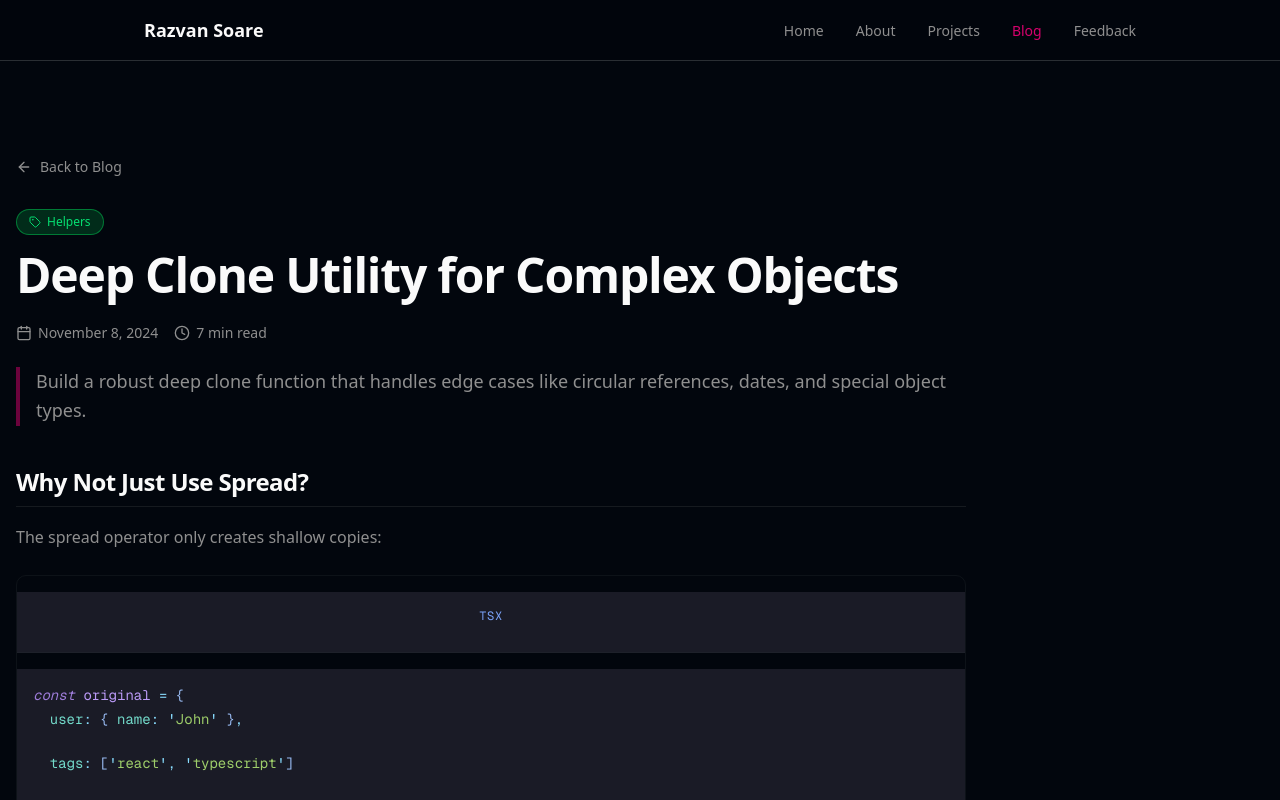
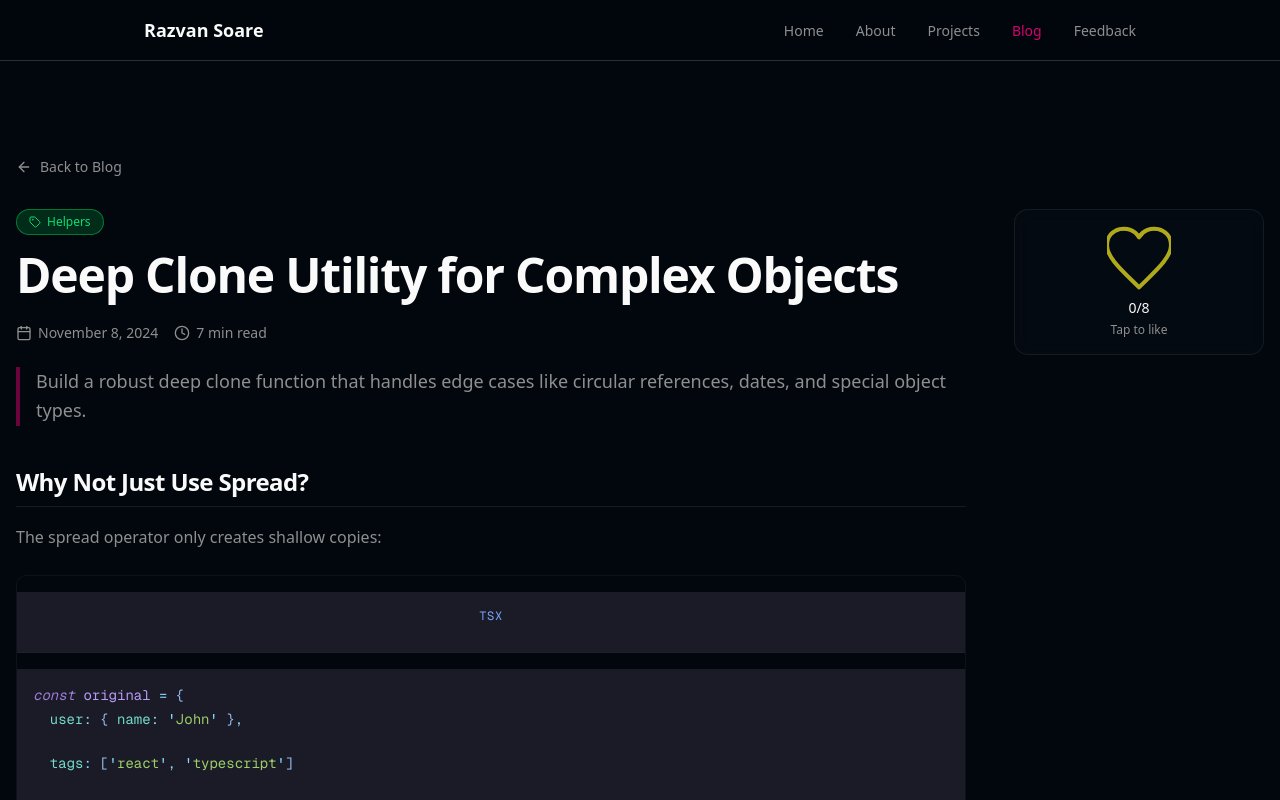
Before and after one commit to razvan-soare/razvan-blog, a Next.js app: page /blog/deep-clone-utility in a window 1280 px wide. Shown: the top 800 px of the page. Built offline with nearby package versions, Linux system fonts and the light colour scheme.

Commit message:
[coding-agent] Import the like svg from https://soarerazvan.com/

```diff
--- a/src/app/blog/[slug]/page.tsx
+++ b/src/app/blog/[slug]/page.tsx
@@ -5,6 +5,7 @@ import Link from 'next/link';
 import { blogPosts, getPostBySlug, getRelatedPosts, PostCategory } from '@/lib/data/posts';
 import { parseContent } from '@/lib/mdx';
 import { TableOfContents } from '@/components/mdx';
+import { HeartLikeButton } from '@/components/like-button';
 import { RelatedPosts } from './RelatedPosts';
 import { BlogPostHeader } from './BlogPostHeader';
 import { siteConfig, generateJsonLd } from '@/lib/seo';
@@ -153,11 +154,17 @@ export default async function BlogPostPage({ params }: BlogPostPageProps) {
               className="mdx-content prose prose-invert max-w-none"
               dangerouslySetInnerHTML={{ __html: html }}
             />
+
+            {/* Mobile Like Button - shown at end of article on small screens */}
+            <div className="mt-12 flex justify-center lg:hidden">
+              <HeartLikeButton articleSlug={slug} />
+            </div>
           </article>
 
-          {/* Sidebar - Table of Contents */}
+          {/* Sidebar - Like Button & Table of Contents */}
           <aside className="hidden lg:block">
-            <div className="sticky top-24">
+            <div className="sticky top-24 space-y-6">
+              <HeartLikeButton articleSlug={slug} />
               <TableOfContents content={post.content} className="static" />
             </div>
           </aside>
--- a/src/components/like-button/HeartLikeButton.tsx
+++ b/src/components/like-button/HeartLikeButton.tsx
@@ -1,16 +1,20 @@
 /**
  * HeartLikeButton Component
  *
- * Interactive heart-shaped like button inspired by soarerazvan.com
+ * Interactive heart-shaped like button with progressive "lighting" system.
  *
- * This component recreates the like button functionality observed on the
- * original website, featuring:
- * - Yellow outline heart (#fff200)
- * - Heartbeat animation on active state
- * - Like counter display
- * - Click interaction to toggle like state
+ * This component uses the exact heart SVG from soarerazvan.com and adds
+ * a lighting system that fills one section of the heart per click.
  *
- * Original Source: soarerazvan.com (article pages)
+ * Features:
+ * - Uses the exact heart path from soarerazvan.com: heart-like.svg
+ * - Progressive fill: each click "lights up" one section
+ * - 8 total sections that fill from bottom to top
+ * - Yellow color scheme (#fff200) matching original
+ * - Confetti celebration when complete
+ * - Heartbeat animation on complete state
+ *
+ * Original Source: soarerazvan.com (heart-like.svg)
  * License: MIT (as part of this project)
  */
 'use client';
@@ -18,53 +22,43 @@
 import { useState, useCallback } from 'react';
 import { motion, AnimatePresence, useReducedMotion } from 'framer-motion';
 import { cn } from '@/lib/utils';
-import { HeartSVG } from './HeartSVG';
+import { useArticleLikes } from '@/lib/hooks/use-article-likes';
+import { HeartLikeSVG } from './HeartLikeSVG';
+import { Confetti } from './Confetti';
 
 interface HeartLikeButtonProps {
-  /** Initial like count */
-  initialCount?: number;
-  /** Called when like state changes */
-  onLike?: (isLiked: boolean, count: number) => void;
-  /** Whether the button starts in liked state */
-  initialLiked?: boolean;
-  /** Stroke color when inactive */
-  inactiveColor?: string;
-  /** Stroke/fill color when active */
-  activeColor?: string;
-  /** Size of the heart in pixels */
-  size?: number;
-  /** Additional CSS classes for the container */
+  articleSlug: string;
   className?: string;
-  /** Whether to show the like counter */
-  showCount?: boolean;
 }
 
-export function HeartLikeButton({
-  initialCount = 0,
-  onLike,
-  initialLiked = false,
-  inactiveColor = '#fff200',
-  activeColor = '#fff200',
-  size = 60,
-  className,
-  showCount = true,
-}: HeartLikeButtonProps) {
-  const [isLiked, setIsLiked] = useState(initialLiked);
-  const [likeCount, setLikeCount] = useState(initialCount);
+export function HeartLikeButton({ articleSlug, className }: HeartLikeButtonProps) {
+  const { likes, maxLikes, isComplete, addLike } = useArticleLikes(articleSlug);
+  const [showConfetti, setShowConfetti] = useState(false);
+  const [confettiSeed, setConfettiSeed] = useState(0);
   const [isPressed, setIsPressed] = useState(false);
   const prefersReducedMotion = useReducedMotion();
 
   const handleClick = useCallback(() => {
-    const newLikedState = !isLiked;
-    const newCount = newLikedState ? likeCount + 1 : Math.max(0, likeCount - 1);
+    if (isComplete) {
+      // Already complete, trigger confetti again for fun
+      setConfettiSeed((prev) => prev + 1);
+      setShowConfetti(true);
+      return;
+    }
 
-    setIsLiked(newLikedState);
-    setLikeCount(newCount);
+    addLike();
     setIsPressed(true);
     setTimeout(() => setIsPressed(false), 150);
 
-    onLike?.(newLikedState, newCount);
-  }, [isLiked, likeCount, onLike]);
+    // Check if this click will complete the heart
+    if (likes + 1 >= maxLikes) {
+      // Trigger confetti after a brief delay for the animation
+      setTimeout(() => {
+        setConfettiSeed((prev) => prev + 1);
+        setShowConfetti(true);
+      }, 300);
+    }
+  }, [addLike, isComplete, likes, maxLikes]);
 
   const handleKeyDown = useCallback(
     (event: React.KeyboardEvent) => {
@@ -76,28 +70,41 @@ export function HeartLikeButton({
     [handleClick]
   );
 
+  const handleConfettiComplete = useCallback(() => {
+    setShowConfetti(false);
+  }, []);
+
   return (
     <div
       className={cn(
-        'flex flex-col items-center gap-2',
+        'relative flex flex-col items-center gap-2 p-4 rounded-xl bg-card/50 border border-border/50 backdrop-blur-sm transition-colors hover:bg-card/80',
         className
       )}
     >
+      {/* Confetti overlay */}
+      <Confetti
+        isActive={showConfetti}
+        seed={confettiSeed}
+        onComplete={handleConfettiComplete}
+      />
+
+      {/* Like button */}
       <motion.button
         type="button"
         onClick={handleClick}
         onKeyDown={handleKeyDown}
         className={cn(
-          'relative flex items-center justify-center',
-          'cursor-pointer',
+          'relative w-16 h-16 flex items-center justify-center',
+          'rounded-full cursor-pointer',
           'focus:outline-none focus-visible:ring-2 focus-visible:ring-yellow-400 focus-visible:ring-offset-2 focus-visible:ring-offset-background',
-          'transition-transform'
+          'transition-transform',
+          isComplete && 'cursor-default'
         )}
         animate={
           prefersReducedMotion
             ? {}
             : {
-                scale: isPressed ? 0.88 : 1,
+                scale: isPressed ? 0.9 : 1,
               }
         }
         transition={
@@ -105,40 +112,57 @@ export function HeartLikeButton({
             ? {}
             : {
                 type: 'spring',
-                stiffness: 350,
-                damping: 15,
-                mass: 0.8,
+                stiffness: 400,
+                damping: 17,
               }
         }
-        whileHover={prefersReducedMotion ? {} : { scale: 1.08 }}
-        whileTap={prefersReducedMotion ? {} : { scale: 0.92 }}
-        aria-label={isLiked ? 'Unlike this' : 'Like this'}
-        aria-pressed={isLiked}
+        whileHover={prefersReducedMotion ? {} : { scale: 1.05 }}
+        whileTap={prefersReducedMotion ? {} : { scale: 0.95 }}
+        aria-label={
+          isComplete
+            ? 'Heart complete! Thank you for all the likes'
+            : `Like this article. ${likes} of ${maxLikes} sections filled`
+        }
+        aria-pressed={likes > 0}
       >
-        <HeartSVG
-          isActive={isLiked}
-          inactiveColor={inactiveColor}
-          activeColor={activeColor}
-          fillWhenActive={true}
-          animate={true}
-          size={size}
+        <HeartLikeSVG
+          filledSections={likes}
+          totalSections={maxLikes}
+          isComplete={isComplete}
         />
       </motion.button>
 
-      {showCount && (
+      {/* Like count indicator */}
+      <div className="flex flex-col items-center gap-1">
         <AnimatePresence mode="wait">
           <motion.span
-            key={likeCount}
+            key={likes}
             initial={prefersReducedMotion ? {} : { opacity: 0, y: -5 }}
             animate={{ opacity: 1, y: 0 }}
             exit={prefersReducedMotion ? {} : { opacity: 0, y: 5 }}
-            className="text-sm font-medium"
-            style={{ color: inactiveColor }}
+            className="text-sm font-medium text-foreground"
           >
-            {likeCount}
+            {likes}/{maxLikes}
           </motion.span>
         </AnimatePresence>
-      )}
+        <span className="text-xs text-muted-foreground">
+          {isComplete ? 'Complete!' : 'Tap to like'}
+        </span>
+      </div>
+
+      {/* Completion message */}
+      <AnimatePresence>
+        {isComplete && (
+          <motion.p
+            initial={prefersReducedMotion ? {} : { opacity: 0, height: 0 }}
+            animate={{ opacity: 1, height: 'auto' }}
+            exit={prefersReducedMotion ? {} : { opacity: 0, height: 0 }}
+            className="text-xs text-center text-yellow-400 font-medium mt-1"
+          >
+            Thank you!
+          </motion.p>
+        )}
+      </AnimatePresence>
     </div>
   );
 }
--- /dev/null
+++ b/src/components/like-button/HeartLikeSVG.tsx
@@ -0,0 +1,170 @@
+'use client';
+
+import { motion, useReducedMotion } from 'framer-motion';
+import { cn } from '@/lib/utils';
+
+interface HeartLikeSVGProps {
+  filledSections: number;
+  totalSections?: number;
+  isComplete: boolean;
+  className?: string;
+}
+
+/**
+ * Heart SVG with progressive fill "lighting" system.
+ *
+ * Based on the heart-like.svg from soarerazvan.com:
+ * - Original path: M12 4.248c-3.148-5.402-12-3.825-12 2.944 0 4.661 5.571 9.427 12 15.808 6.43-6.381 12-11.147 12-15.808 0-6.792-8.875-8.306-12-2.944z
+ * - Original dimensions: viewBox="0 0 24 24" with 60x60 display size
+ * - Stroke: #fff200 (yellow), stroke-width: 1.5
+ *
+ * The heart is divided into 8 horizontal sections that fill from bottom to top,
+ * creating a "lighting" effect as each section is clicked.
+ */
+
+// The exact heart path from soarerazvan.com heart-like.svg
+const HEART_PATH = 'M12 4.248c-3.148-5.402-12-3.825-12 2.944 0 4.661 5.571 9.427 12 15.808 6.43-6.381 12-11.147 12-15.808 0-6.792-8.875-8.306-12-2.944z';
+
+// ViewBox dimensions: 0 0 24 24
+// Heart path spans roughly from y=0 (top of lobes) to y=20 (bottom tip)
+// The bottom tip is at around y=20.056, top of lobes around y=0.9
+
+// 8 horizontal sections from bottom to top
+// Each section is a horizontal band that will reveal part of the heart fill
+const SECTION_COUNT = 8;
+const TOP_Y = 0.9;      // Top of the heart lobes
+const BOTTOM_Y = 20.1;  // Bottom tip of the heart
+const SECTION_HEIGHT = (BOTTOM_Y - TOP_Y) / SECTION_COUNT;
+
+// Define delays for staggered animation
+const SECTION_DELAYS = [0, 0.05, 0.1, 0.15, 0.2, 0.25, 0.3, 0.35];
+
+export function HeartLikeSVG({
+  filledSections,
+  totalSections = 8,
+  isComplete,
+  className,
+}: HeartLikeSVGProps) {
+  const prefersReducedMotion = useReducedMotion();
+
+  // Create sections array
+  const sections = Array.from({ length: totalSections }, (_, i) => ({
+    id: i + 1,
+    // Y position for each section (from bottom to top)
+    // Section 1 (index 0) = bottom of heart
+    // Section 8 (index 7) = top of heart
+    yStart: BOTTOM_Y - SECTION_HEIGHT * (i + 1),
+    yEnd: BOTTOM_Y - SECTION_HEIGHT * i,
+    delay: SECTION_DELAYS[i] || 0,
+  }));
+
+  return (
+    <motion.svg
+      viewBox="0 0 24 24"
+      className={cn('w-full h-full', className)}
+      animate={
+        isComplete && !prefersReducedMotion
+          ? {
+              scale: [1, 1.15, 1],
+            }
+          : {}
+      }
+      transition={
+        isComplete && !prefersReducedMotion
+          ? {
+              duration: 0.8,
+              repeat: Infinity,
+              repeatDelay: 1,
+              ease: 'easeInOut',
+            }
+          : {}
+      }
+      aria-hidden="true"
+    >
+      <defs>
+        {/* Gradient for filled sections - yellow matching original */}
+        <linearGradient id="heartLikeGradient" x1="0%" y1="100%" x2="0%" y2="0%">
+          <stop offset="0%" stopColor="#fff200" />
+          <stop offset="50%" stopColor="#ffea00" />
+          <stop offset="100%" stopColor="#fff200" />
+        </linearGradient>
+
+        {/* Glow filter for complete state */}
+        <filter id="heartGlow" x="-50%" y="-50%" width="200%" height="200%">
+          <feGaussianBlur stdDeviation="1" result="coloredBlur" />
+          <feMerge>
+            <feMergeNode in="coloredBlur" />
+            <feMergeNode in="SourceGraphic" />
+          </feMerge>
+        </filter>
+
+        {/* Clip paths for each section - horizontal bands */}
+        {sections.map((section) => (
+          <clipPath key={`clip-${section.id}`} id={`heartSection${section.id}`}>
+            <rect
+              x="-2"
+              y={section.yStart}
+              width="28"
+              height={SECTION_HEIGHT + 0.5}
+            />
+          </clipPath>
+        ))}
+      </defs>
+
+      {/* Background outline of the heart - always visible */}
+      <path
+        d={HEART_PATH}
+        fill="transparent"
+        stroke="currentColor"
+        strokeWidth={1.5}
+        strokeMiterlimit={10}
+        strokeLinecap="round"
+        strokeLinejoin="round"
+        className="text-muted-foreground/40"
+      />
+
+      {/* Filled sections container */}
+      <g filter={isComplete ? 'url(#heartGlow)' : undefined}>
+        {sections.map((section, index) => {
+          const isFilled = index < filledSections;
+
+          return (
+            <motion.path
+              key={section.id}
+              d={HEART_PATH}
+              fill={isFilled ? 'url(#heartLikeGradient)' : 'transparent'}
+              stroke="transparent"
+              clipPath={`url(#heartSection${section.id})`}
+              initial={{ opacity: 0 }}
+              animate={{
+                opacity: isFilled ? 1 : 0,
+              }}
+              transition={{
+                duration: prefersReducedMotion ? 0 : 0.3,
+                delay: prefersReducedMotion ? 0 : (isFilled ? section.delay : 0),
+              }}
+            />
+          );
+        })}
+      </g>
+
+      {/* Top stroke outline - matches original yellow color */}
+      <motion.path
+        d={HEART_PATH}
+        fill="transparent"
+        stroke="#fff200"
+        strokeWidth={1.5}
+        strokeMiterlimit={10}
+        strokeLinecap="round"
+        strokeLinejoin="round"
+        initial={{ opacity: 0.6 }}
+        animate={{
+          opacity: isComplete ? 1 : 0.6,
+        }}
+        transition={{
+          duration: 0.3,
+        }}
+      />
+    </motion.svg>
+  );
+}
--- a/src/components/like-button/index.ts
+++ b/src/components/like-button/index.ts
@@ -2,5 +2,6 @@ export { LikeButton } from './LikeButton';
 export { PuzzleHeart } from './PuzzleHeart';
 export { Confetti } from './Confetti';
 export { HeartSVG, HeartSVGMaterial, HeartSVGCompact, COMPACT_HEART_PATH } from './HeartSVG';
+export { HeartLikeSVG } from './HeartLikeSVG';
 export { HeartLikeButton } from './HeartLikeButton';
 export { SiteLikeButton } from './SiteLikeButton';
```
Also changed, not shown: src/app/test/heart-button/page.tsx (+97 -90 lines).
